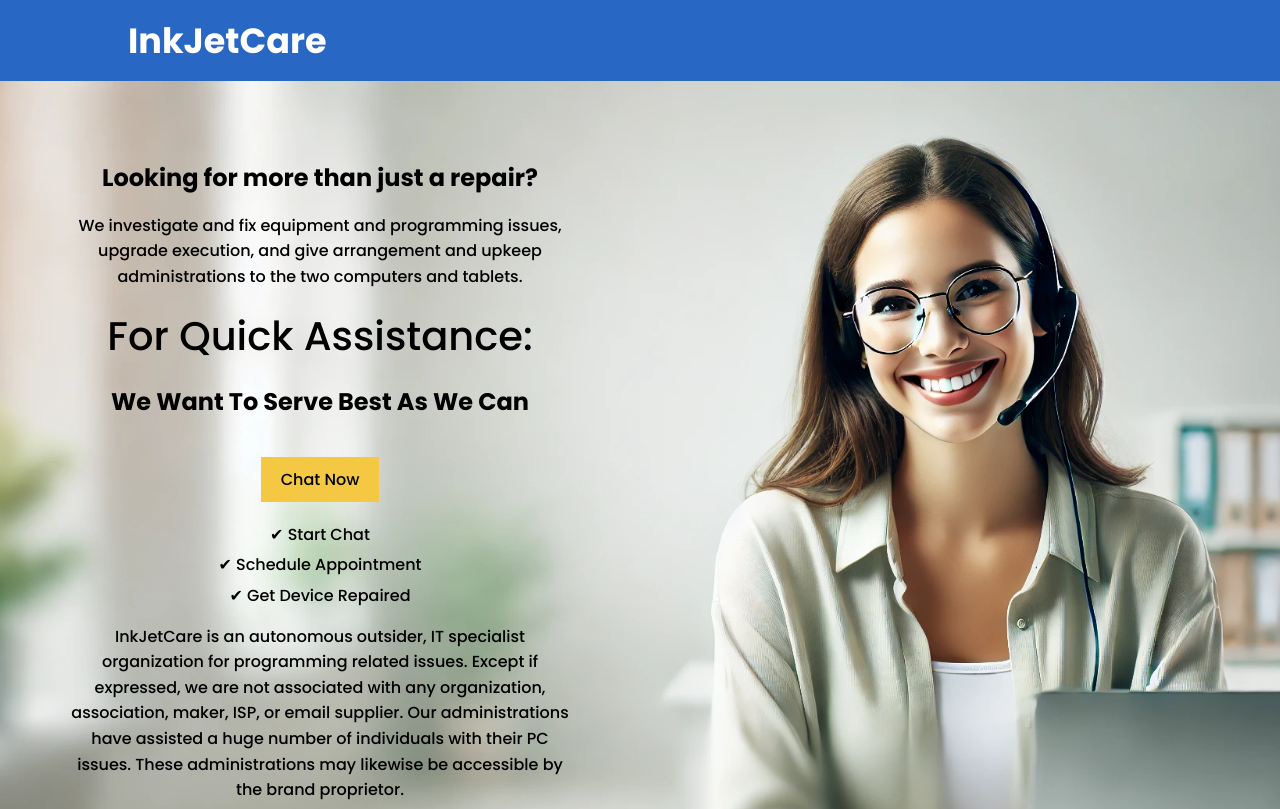
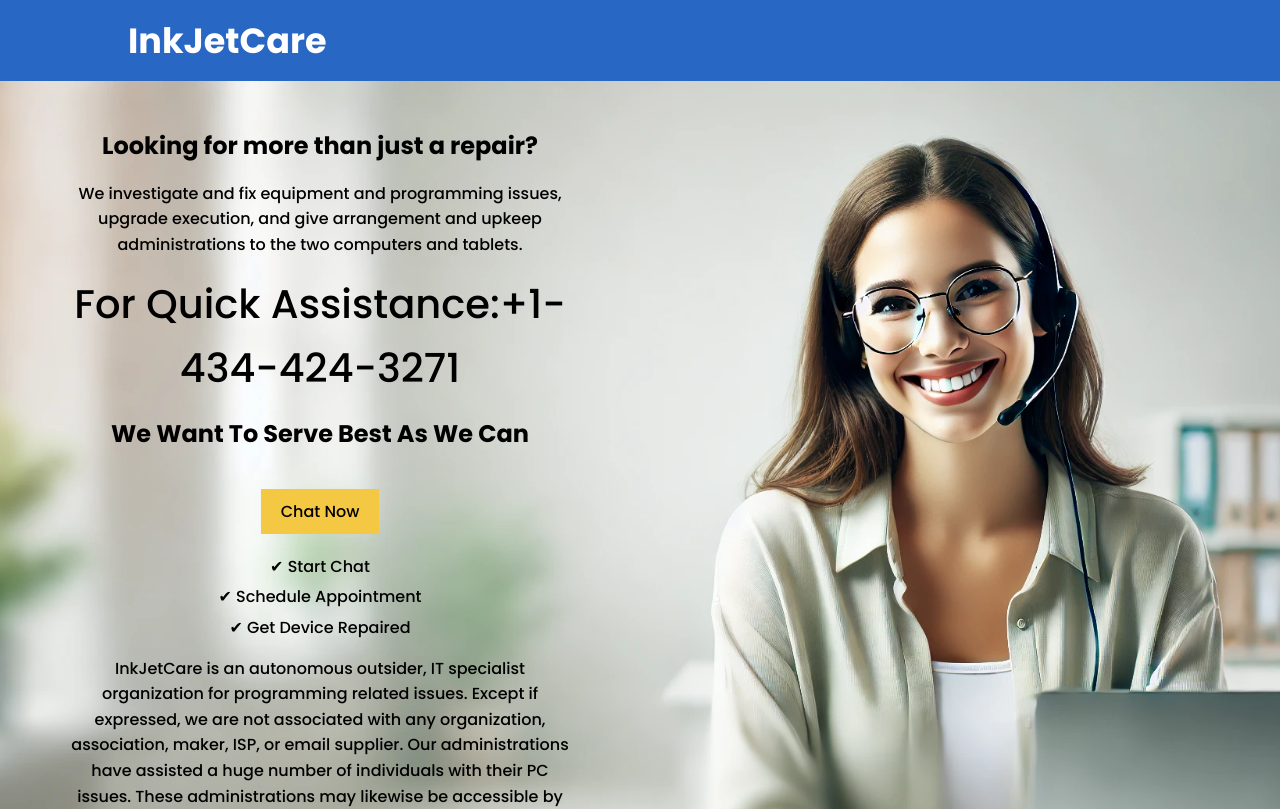
Before and after one commit to developeragency5/inkjetcare, a React (Vite) app: page /booking in a window 1280 px wide. Shown: the top 809 px of the page. Built offline with nearby package versions, Linux system fonts and the light colour scheme; a web font is replaced by a local one.

Commit message:
Update CustomerService.jsx

```diff
--- a/src/pages/CustomerService.jsx
+++ b/src/pages/CustomerService.jsx
@@ -15,7 +15,7 @@ const CustomerService = () => {
         <p>
         We investigate and fix equipment and programming issues, upgrade execution, and give arrangement and upkeep administrations to the two computers and tablets.
         </p>
-        <h2>For Quick Assistance:</h2>
+        <h2>For Quick Assistance:+1-434-424-3271</h2>
         <h3>We Want To Serve Best As We Can</h3>
         <button className="chat-now-btn">Chat Now</button>
 
```
